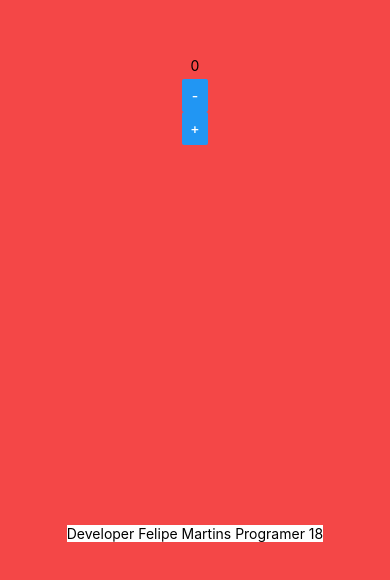
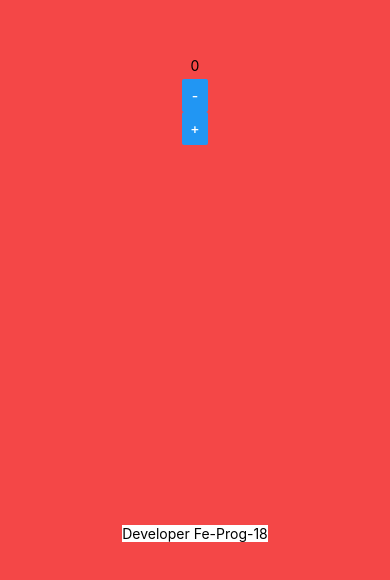
Before and after one commit to felipe-programador-18/reactnative, a React Native app in the folder my-app/: screen / in a window 390 px wide. Shown: the part 130-710 px from the top of the page. Built offline with nearby package versions, Linux system fonts and the light colour scheme.

Commit message:
c13- adding new somethigs

```diff
--- a/my-app/App.js
+++ b/my-app/App.js
@@ -1,6 +1,8 @@
 import { StatusBar } from 'expo-status-bar';
 import { useState } from 'react';
-import { Button, StyleSheet, Text, View } from 'react-native';
+import { Button, StyleSheet, Text, View, Image } from 'react-native';
+
+import logo from './assets/img.jpg'
 
 export default function App() {
 
@@ -23,14 +25,20 @@ export default function App() {
 
        <View style = {styles.square}>
        <Text style = {styles.zero}> {num} </Text>
+
        <Button style={styles.one} title='-' onPress={Decrement} />
        <Button style={styles.two} title='+' onPress={Increment} />
+
+
         </View>
 
        <View>
-        <Text style= {styles.footer} >Developer Felipe Martins Programer 18</Text>
+       <View>
+
+        <Text style= {styles.footer} >Developer Fe-Prog-18</Text>
        </View>
-      <StatusBar style="auto" />
+
+    </View>
     </View>
   );
 }
```
Also changed, not shown: my-app/assets/img.jpg (added).
